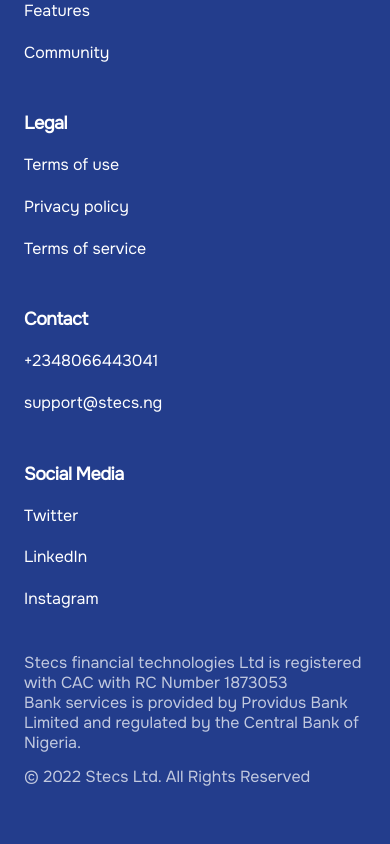
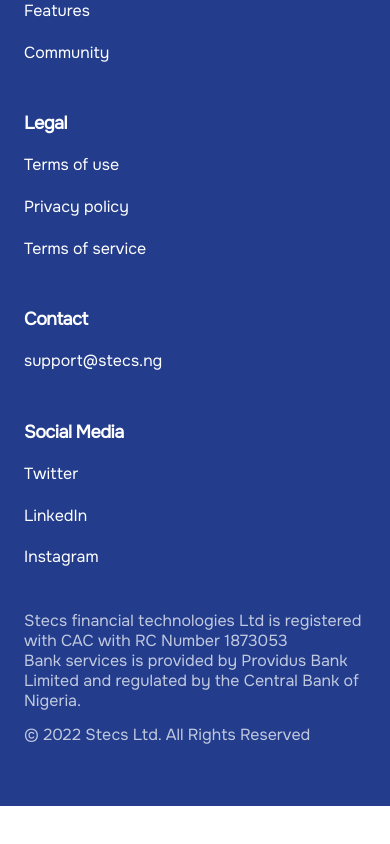
Before and after one commit to fujadev/stecs-personal, a React (Create React App) app: page / in a window 390 px wide. Shown: the part 6553-7397 px from the top of the page. After the commit the page ends 7359 px from the top, so only its background shows below. Built offline with nearby package versions, Linux system fonts and the light colour scheme.

Commit message:
removal of Habeeb's phone number in the footer section

```diff
--- a/src/components/footer/Footer.js
+++ b/src/components/footer/Footer.js
@@ -58,7 +58,7 @@ export default function Footer() {
           <FooterColumn
             title="Contact"
             list={[
-              { name: "+2348066443041", link: "" },
+              // { name: "+2348066443041", link: "" },
               { name: "support@stecs.ng", link: "mailto:support@stecs.ng" },
             ]}
           />
```
Also changed, not shown: 1 other file (tests, documents, lock files or other folders).
